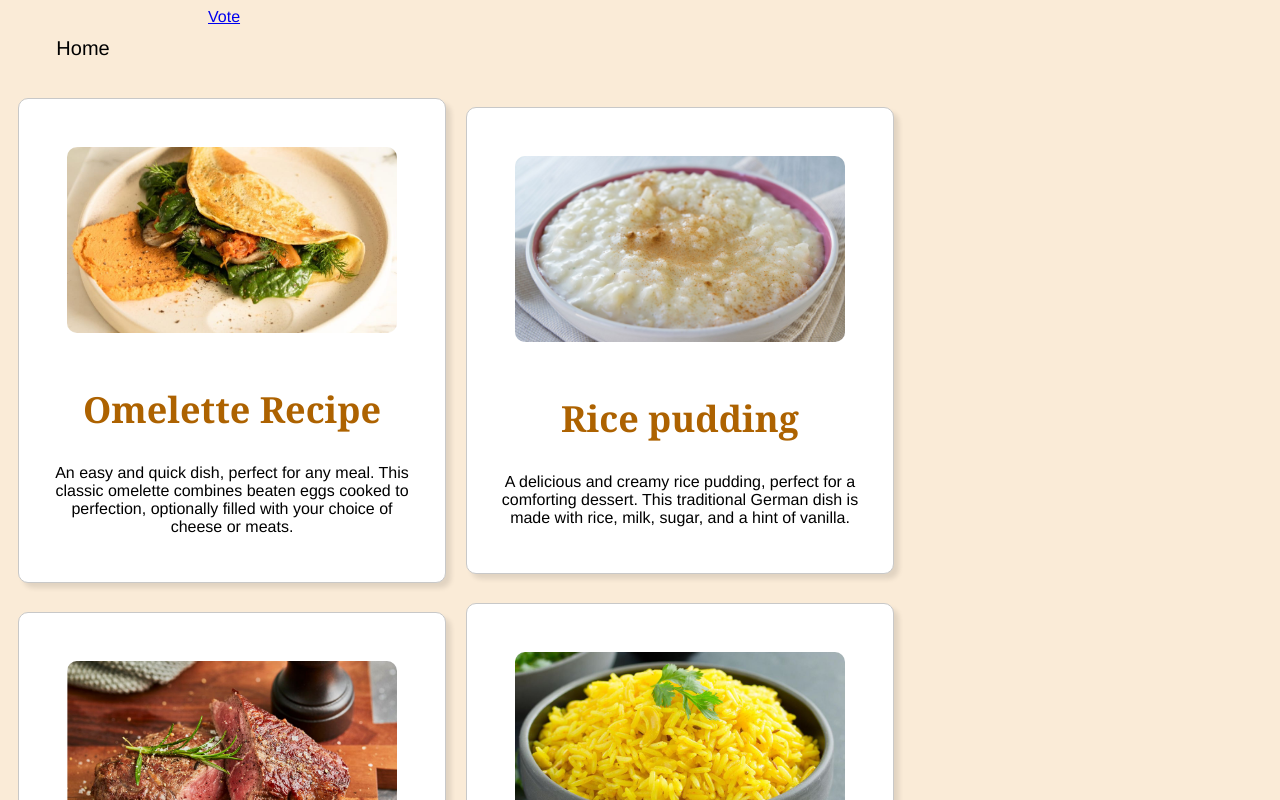
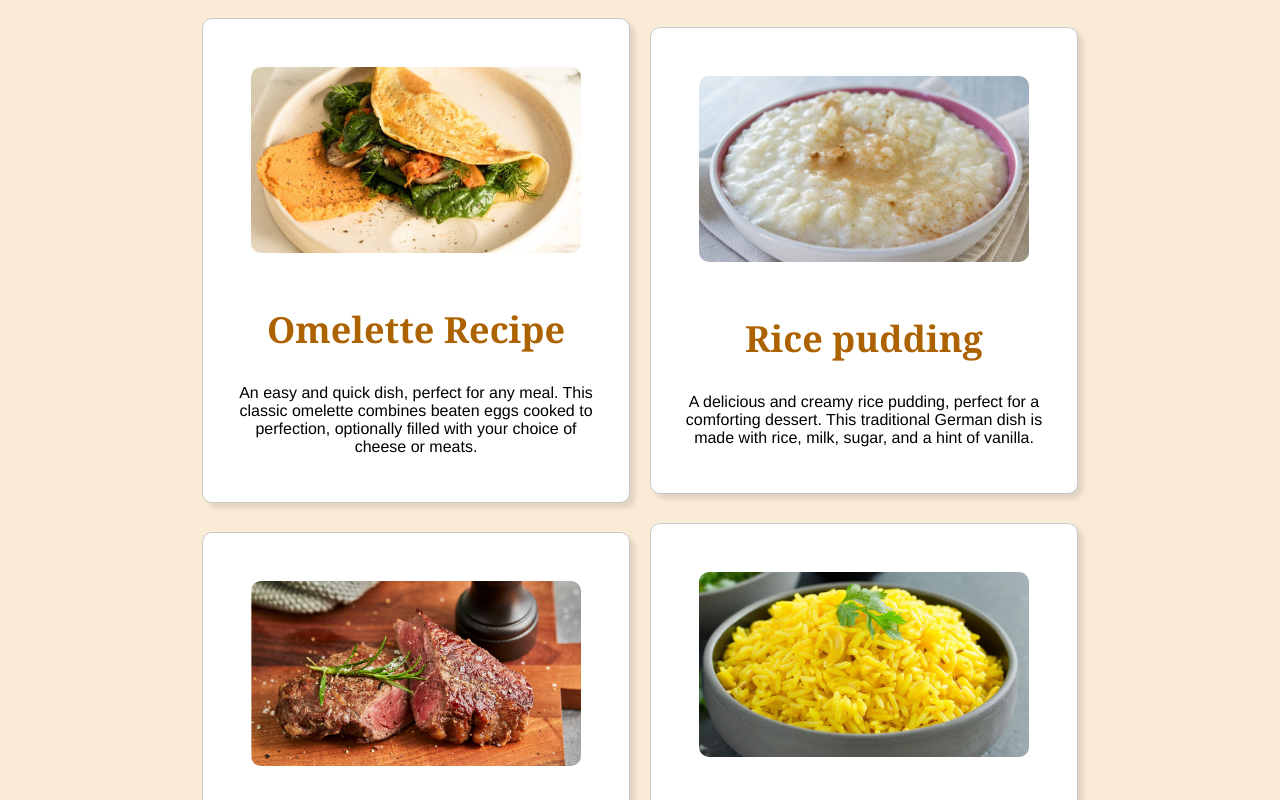
Before and after one commit to Raembus07/recipe-page, a React (Vite) app in the folder recipe-page/: page / in a window 1280 px wide. Shown: the top 800 px of the page. Built offline with nearby package versions, Linux system fonts and the light colour scheme.

Commit message:
deleted header

```diff
--- a/recipe-page/src/App.jsx
+++ b/recipe-page/src/App.jsx
@@ -8,13 +8,11 @@ import milchreis from './const/Milkrice';
 import steak from './const/Steak';
 import curryrice from './const/Curryrice';
 import Card from './card/Card';
-import Header from './Header';
 import './index.css'
 
 function App() {
   return (
     <>
-      <Header />
       <div className='appElements'>
         <div className='card' onClick={() => window.open(`${window.location.origin}/recipe-page/src/recipeApp/recipeApp.html?recipe=omelette`)}>
           <Card
--- a/recipe-page/src/Header.jsx
+++ /dev/null
@@ -1,22 +0,0 @@
-
-import './headerCss.css';
-
-function Header(props) {
-    if (props === 'index') {
-        return (
-            <nav className="header">
-                <a className="headerCurrentItem" href="index.html">Home</a>
-                <a className="headerItem" href="vote.html">Vote</a>
-            </nav>
-        );
-    } else {
-        return (
-            <nav className="header">
-                <a className="headerItem" href="index.html">Home</a>
-                <a className="headerCurrentItem" href="vote.html">Vote</a>
-            </nav>
-        );
-    }
-}
-
-export default Header;
--- a/recipe-page/src/headerCss.css
+++ /dev/null
@@ -1,23 +0,0 @@
-.header {
-    display: grid;
-    width: auto;
-    background-color: var(--headerElement);
-    /*Den Hintergrund geändert, weil die Farbkombo mit dem hellen gar nicht zum Rot gepasst hat*/
-    grid-template-columns: 1fr 1fr 1fr 1fr 1fr 3fr;
-}
-
-.headerItem {
-    display: flex;
-    justify-content: center;
-    align-items: center;
-
-    margin-right: 50px;
-    width: 150px;
-    height: 80px;
-
-    color: var(--headerFg);
-    font-size: 20px;
-    background-color: var(--headerElement);
-    border-radius: 5px;
-    text-decoration: none;
-}
```
Also changed, not shown: recipe-page/src/vote.html (deleted, +0 -11 lines).
